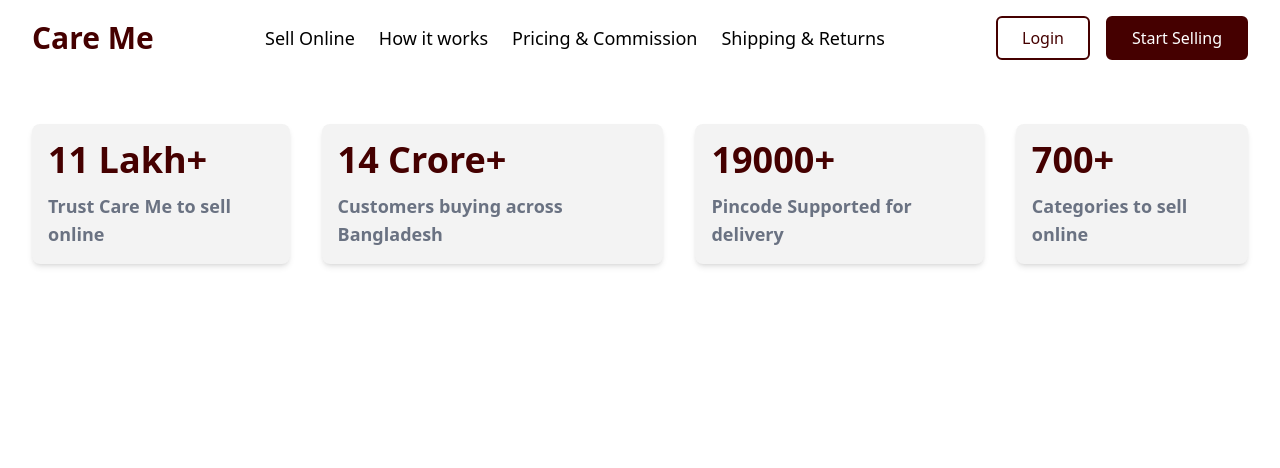
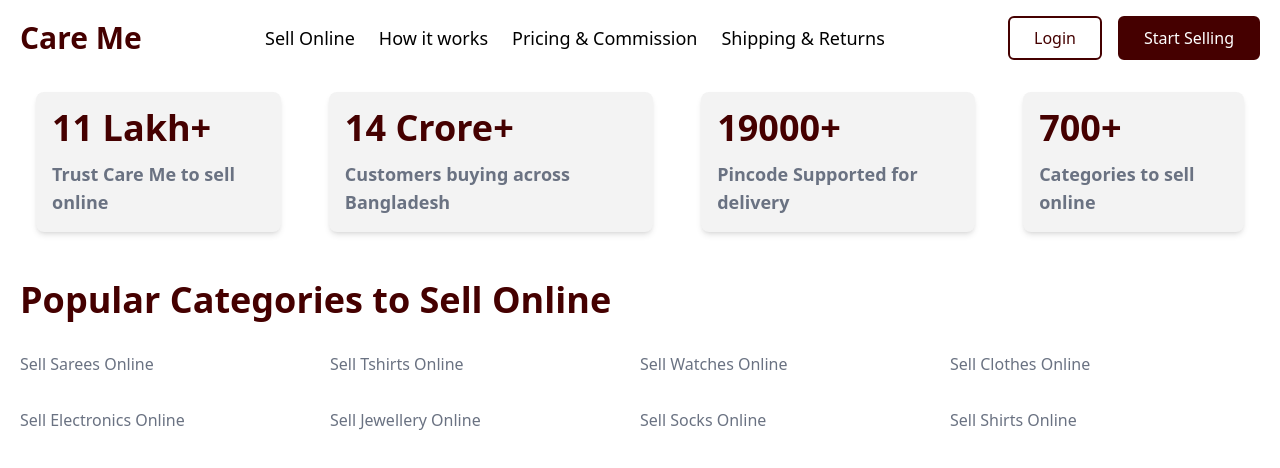
Before and after one commit to aayman01/care-me, a React (Vite) app: page / in a window 1280 px wide. Shown: the top 468 px of the page. Built offline with nearby package versions, Linux system fonts and the light colour scheme.

Commit message:
popular categories created

```diff
--- a/src/App.jsx
+++ b/src/App.jsx
@@ -1,15 +1,17 @@
 import Navbar from "./components/Navbar"
+import PopularCategories from "./components/PopularCategories"
 import Scores from "./components/Scores"
 
 
 function App() {
 
   return (
-    <>
-      <Navbar/>
-      <Scores/>
-    </>
-  )
+    <div className="container mx-auto px-4 md:px-4 lg:px-5">
+      <Navbar />
+      <Scores />
+      <PopularCategories />
+    </div>
+  );
 }
 
 export default App
--- a/src/components/Navbar.jsx
+++ b/src/components/Navbar.jsx
@@ -7,7 +7,7 @@
     return (
       <nav className="relative">
         {/* Main Navbar */}
-        <div className="flex justify-between items-center py-4 px-4 md:px-6 lg:px-8">
+        <div className="flex justify-between items-center py-4">
           <div className="text-2xl md:text-3xl font-bold text-primary">
             Care Me
           </div>
@@ -41,11 +41,11 @@
           </div>
 
           {/* Desktop Buttons */}
-          <div className="hidden lg:flex space-x-4">
+          <div className="hidden lg:flex space-x-4 font-medium">
             <button className="px-6 py-2 border-2 text-primary hover:bg-primary hover:text-white transition-colors duration-300 rounded-md hover:border-primary">
               Login
             </button>
-            <button className="px-6 py-2 font-medium bg-primary text-white rounded-md hover:bg-white hover:text-primary hover:border-primary border-2 transition-colors duration-300 border-primary">
+            <button className="px-6 py-2  bg-primary text-white rounded-md hover:bg-white hover:text-primary hover:border-primary border-2 transition-colors duration-300 border-primary">
               Start Selling
             </button>
           </div>
@@ -71,7 +71,7 @@
               Shipping & Returns
             </a>
             <div className="flex flex-col space-y-2">
-              <button className="px-6 py-2 border-2 text-primary hover:bg-primary hover:text-white transition-colors duration-300 rounded-md hover:border-primary">
+              <button className="px-6 py-2 font-medium border-2 text-primary hover:bg-primary hover:text-white transition-colors duration-300 rounded-md hover:border-primary">
                 Login
               </button>
               <button className="px-6 py-2 font-medium bg-primary text-white rounded-md hover:bg-white hover:text-primary hover:border-primary border-2 transition-colors duration-300 border-primary">
--- /dev/null
+++ b/src/components/PopularCategories.jsx
@@ -0,0 +1,54 @@
+import React from "react";
+
+const categories = [
+  {
+    id: 1,
+    name: "Sell Sarees Online",
+  },
+  {
+    id: 2,
+    name: "Sell Tshirts Online",
+  },
+  {
+    id: 3,
+    name: "Sell Watches Online",
+  },
+  {
+    id: 4,
+    name: "Sell Clothes Online",
+  },
+  {
+    id: 5,
+    name: "Sell Electronics Online",
+  },
+  {
+    id: 6,
+    name: "Sell Jewellery Online"
+  },
+  {
+    id: 7,
+    name: "Sell Socks Online"
+  },
+  {
+    id: 8,
+    name: "Sell Shirts Online"
+  },
+];
+const PopularCategories = () => {
+  return (
+    <div>
+      <h2 className="text-4xl font-bold text-primary py-8 text-left">
+        Popular Categories to Sell Online
+      </h2>
+      <div className="grid lg:grid-cols-4 grid-cols-2 gap-8 pr-8">
+        {categories.map((category) => (
+          <div key={category.id} className="">
+            <h3 className="text-gray-500">{category.name}</h3>
+          </div>
+        ))}
+      </div>
+    </div>
+  );
+};
+
+export default PopularCategories;
--- a/src/components/Scores.jsx
+++ b/src/components/Scores.jsx
@@ -26,7 +26,7 @@
 
 const Scores = () => {
     return (
-      <div className="lg:flex items-center justify-center container mx-auto px-4 py-8">
+      <div className="lg:flex items-center justify-between gap-4 ">
         {scores.map((score) => (
           <div
             key={score.id}
--- a/src/index.css
+++ b/src/index.css
@@ -4,6 +4,8 @@
     --color-primary: #450000;
 }
 
-*{
+:root{
+    margin: 0;
+    padding: 0;
     box-sizing: border-box;
 }
```
